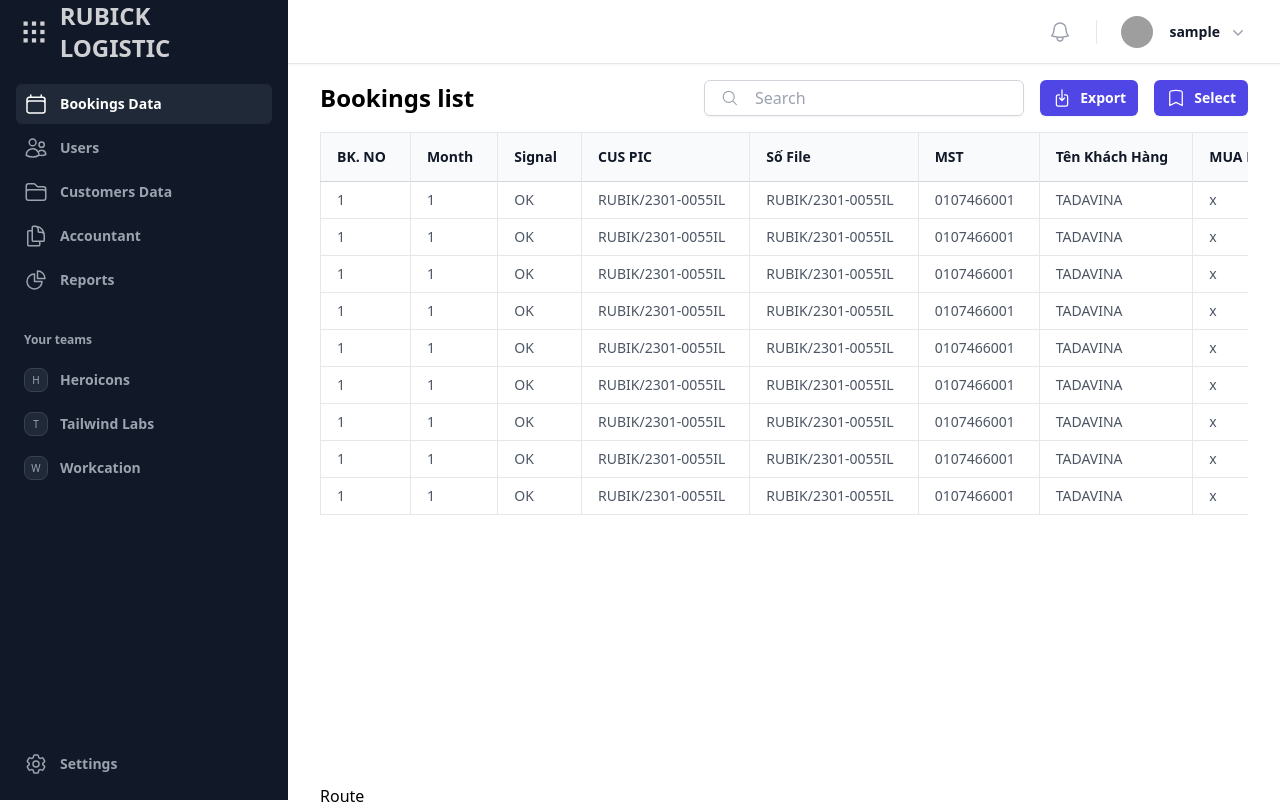
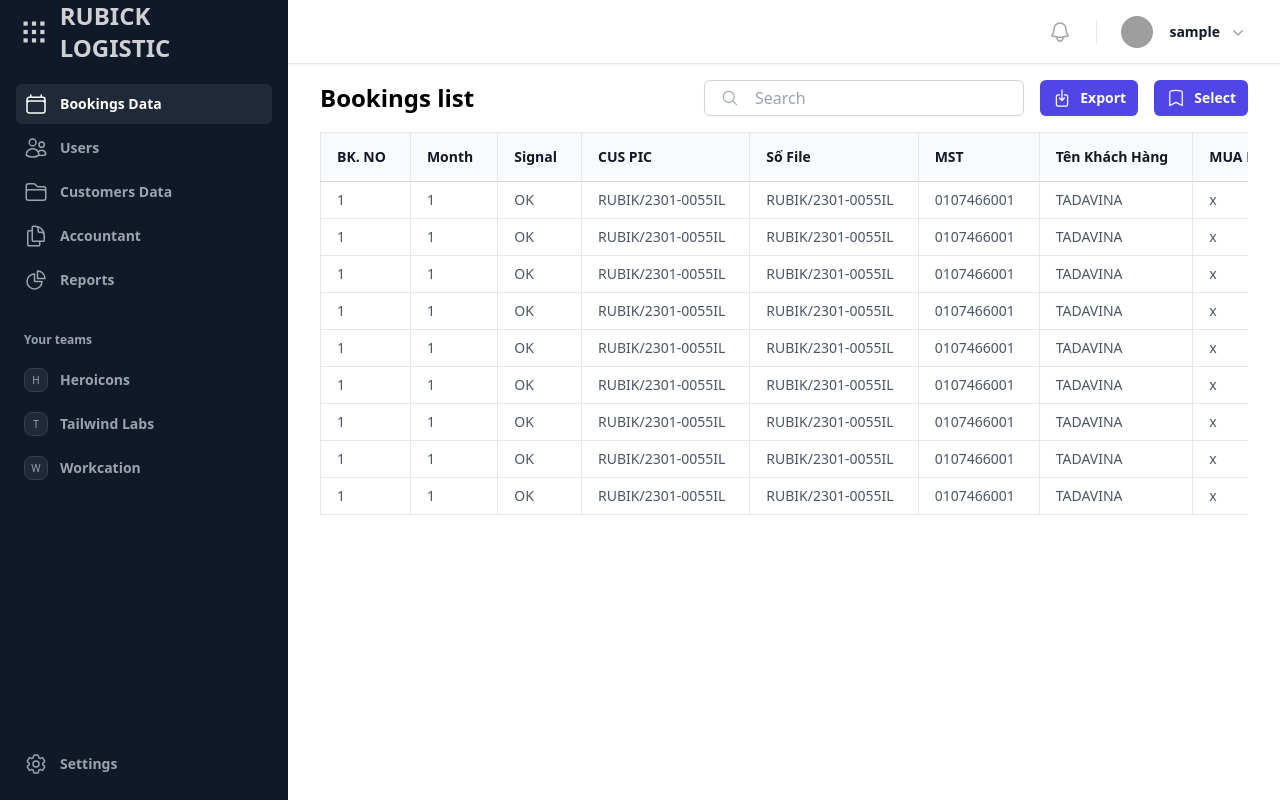
Before and after one commit to chickie8x/rubick-logistics, a Vue app: page /bookings in a window 1280 px wide. Built offline with nearby package versions, Linux system fonts and the light colour scheme; sample sign-in values are in the browser's storage; grey boxes are pictures that could not be loaded.

Commit message:
remove test button

```diff
--- a/src/views/dashboard/index.vue
+++ b/src/views/dashboard/index.vue
@@ -247,8 +247,6 @@
       <main class="py-4 flex-1">
         <div class="px-4 sm:px-6 lg:px-8 h-full">
           <router-view />
-    <button @click="console.log(currentRoute)">Route</button>
-
         </div>
       </main>
     </div>
```
